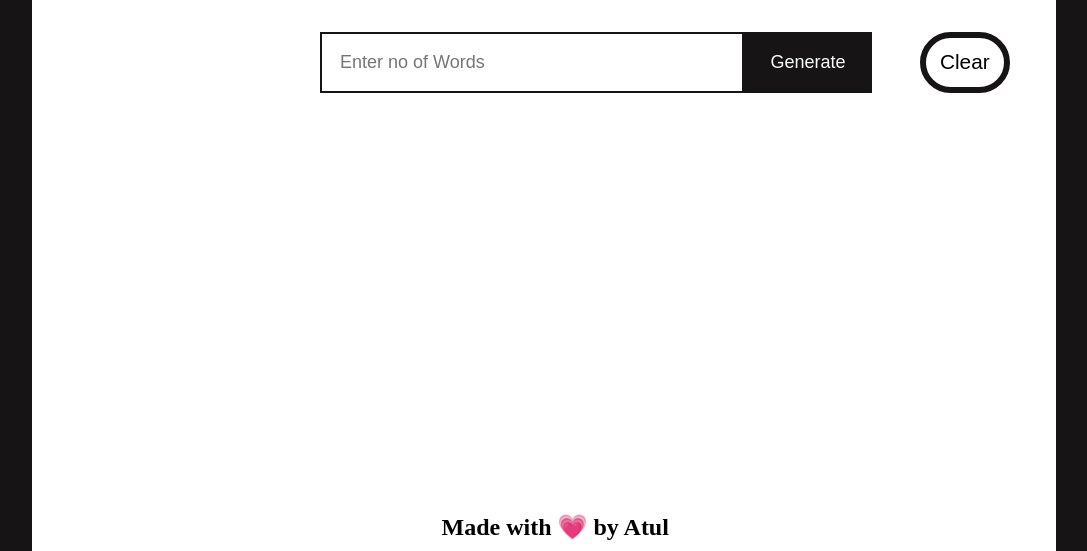
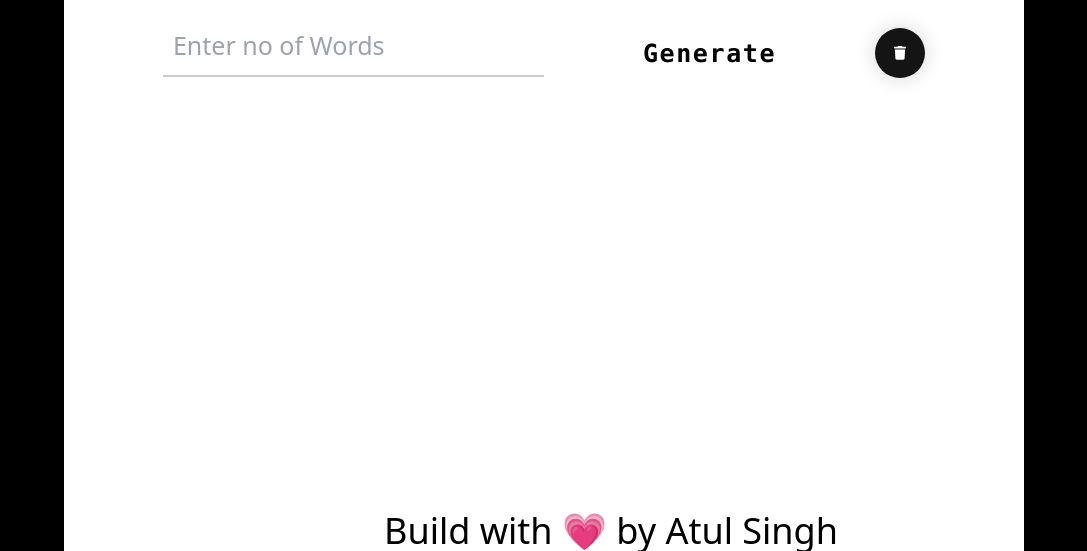
Before and after one commit to atulsingh369/PARA-GENERATOR, a plain HTML site: page index.html in a window 1280 px wide. Shown: the part 249-800 px from the top of the page, without its empty margins (96-1183 px from the left). Drawn offline with nearby package versions, Linux system fonts and the light colour scheme.

Commit message:
Updated UI

```diff
--- a/index.html
+++ b/index.html
@@ -4,6 +4,7 @@
     <meta charset="UTF-8" />
     <meta http-equiv="X-UA-Compatible" content="IE=edge" />
     <meta name="viewport" content="width=device-width, initial-scale=1.0" />
+    <script src="https://cdn.tailwindcss.com"></script>
     <link rel="stylesheet" href="style.css" />
     <link
       rel="icon"
@@ -12,22 +13,45 @@
     <title>Para Generator</title>
   </head>
   <body>
-    <div class="container">
-      <div class="wrapper">
-        <h1>PARA GENERATOR</h1>
-        <div style="margin-left: 18rem">
-          <div style="margin-top: 5rem; display: flex">
-            <input
-              type="number"
-              id="words"
-              class="no"
-              placeholder="Enter no of Words" />
-            <button class="btn" onclick="getWords()">Generate</button>
-            <button class="btn2" onclick="remove()">Clear</button>
+    <div class="bg-black h-screen overflow-hidden flex justify-center">
+      <div
+        class="h-full bg-white relative w-3/4 flex flex-col items-center justify-center">
+        <h1
+          class="lg:text-5xl text-3xl font-semibold lg:tracking-wider text-center">
+          PARA GENERATOR
+        </h1>
+        <div class="flex flex-col items-center w-full justify-center">
+          <div class="flex lg:flex-row flex-col space-y-3 justify-evenly items-center w-full my-10">
+
+            <div class="input-container">
+              <input
+                type="tel"
+                id="words"
+                placeholder="Enter no of Words"
+                class="input-field" />
+              <label for="input-field" class="input-label"
+                >Enter no of Words</label
+              >
+              <span class="input-highlight"></span>
+            </div>
+
+            <button onclick="getWords()" class="ui-btn">
+              <span> Generate </span>
+            </button>
+
+            <button onclick="remove()" class="button">
+              <svg viewBox="0 0 448 512" class="svgIcon">
+                <path
+                  d="M135.2 17.7L128 32H32C14.3 32 0 46.3 0 64S14.3 96 32 96H416c17.7 0 32-14.3 32-32s-14.3-32-32-32H320l-7.2-14.3C307.4 6.8 296.3 0 284.2 0H163.8c-12.1 0-23.2 6.8-28.6 17.7zM416 128H32L53.2 467c1.6 25.3 22.6 45 47.9 45H346.9c25.3 0 46.3-19.7 47.9-45L416 128z"></path>
+              </svg>
+            </button>
           </div>
-          <div style="margin-bottom: 1rem;" id="noOfParas"></div>
+          <div id="noOfParas" class="text-xl font-semibold text-center mx-16 overflow-scroll h-64"></div>
         </div>
-				<div style="font-size: 150%; font-weight: 600; position: fixed; bottom: 10px; left: 42vw;">Made with 💗 by Atul</div>
+        <div
+          class="text-center text-2xl lg:text-4xl lg:left-1/3 left-1/4 absolute bottom-0">
+          Build with 💗 by Atul Singh
+        </div>
       </div>
     </div>
     <script src="index.js"></script>
--- a/index.js
+++ b/index.js
@@ -40,8 +40,6 @@ const paras = (n) => {
 const getWords = () => {
 	noOfWords = Number(words.value);
 	words.value = "";
-	if (multipl.childNodes.length >= 5 || (noOfWords > 50 && multipl.childNodes.length >= 2))
-		multipl.removeChild(multipl.firstElementChild);
 	paras(noOfWords);
 }
 
--- a/style.css
+++ b/style.css
@@ -1,69 +1,256 @@
-* {
-  margin: 0;
-  padding: 0;
+/* Input container */
+.input-container {
+  position: relative;
 }
 
-.container {
-  background-color: rgb(22, 20, 20);
-  height: 100vh;
-  display: flex;
-  justify-content: center;
+/* Input field */
+.input-field {
+  display: block;
+  width: 100%;
+  padding: 10px;
+  font-size: 25px;
+  border: none;
+  border-bottom: 2px solid #ccc;
+  outline: none;
+  background-color: transparent;
 }
 
-.wrapper {
-  width: 80vw;
-  height: 100vh;
-  background-color: white;
+/* Input label */
+.input-label {
+  position: absolute;
+  top: 0;
+  left: 0;
+  font-size: 25px;
+  color: rgba(204, 204, 204, 0);
+  pointer-events: none;
+  transition: all 0.3s ease;
 }
 
-h1 {
-  margin-top: 15%;
-  font-size: 250%;
-  text-align: center;
-  text-decoration: underline;
+/* Input highlight */
+.input-highlight {
+  position: absolute;
+  bottom: 0;
+  left: 0;
+  height: 2px;
+  width: 0;
+  background-color: #007bff;
+  transition: all 0.3s ease;
 }
 
-.btn {
-  border: 2px solid rgb(22, 20, 20);
-  width: 10vw;
-  color: white;
-  font-size: large;
-  cursor: pointer;
-  background-color: rgb(22, 20, 20);
+/* Input field:focus styles */
+.input-field:focus + .input-label {
+  top: -20px;
+  font-size: 16px;
+  color: #007bff;
 }
 
-.btn:hover {
-  font-size: 125%;
-  width: 12vw;
-  font-weight: 600;
-  transition: all ease-in-out 0.5s;
+.input-field:focus + .input-label + .input-highlight {
+  width: 100%;
 }
 
-.btn2 {
-  margin-left: 3rem;
-  border: 6px solid rgb(22, 20, 20);
-  width: 7vw;
-  border-radius: 10vw;
-  color: black;
-  font-size: 130%;
-  cursor: pointer;
-  background-color: white;
+.ui-btn {
+  --btn-transition: 0.3s;
+  --btn-letter-spacing: 0.1rem;
+  --btn-animation-duration: 1.2s;
+  --hover-btn-color: #df2617;
+  --font-size: 25px;
+  /* 👆 this field should not be empty */
+  --font-weight: 600;
+  --font-family: Menlo, Roboto Mono, monospace;
+  /* 👆 this field should not be empty */
 }
 
-.no {
-  border: 2px solid rgb(22, 20, 20);
-  width: 30vw;
-  padding: 18px;
-  font-size: large;
-  color: black;
+/* button settings 👆 */
+
+.ui-btn {
+  box-sizing: border-box;
+  padding: var(--btn-padding);
+  display: flex;
+  align-items: center;
+  justify-content: center;
+  color: #000;
+  font: var(--font-weight) var(--font-size) var(--font-family);
+  background: var(--btn-default-bg);
+  border: none;
+  cursor: pointer;
+  transition: var(--btn-transition);
+  overflow: hidden;
+  box-shadow: var(--btn-shadow);
 }
 
-.para {
-  margin-top: 1rem;
-  background-color: rgb(223, 238, 255);
-  padding: 15px;
-  border-radius: 10px;
-  width: 40vw;
-  font-size: large;
-  font-weight: 500;
+.ui-btn span {
+  letter-spacing: var(--btn-letter-spacing);
+  transition: var(--btn-transition);
+  box-sizing: border-box;
+  position: relative;
+  background: inherit;
 }
+
+.ui-btn span::before {
+  box-sizing: border-box;
+  position: absolute;
+  content: "";
+  background: inherit;
+}
+
+.ui-btn:hover,
+.ui-btn:focus {
+  background: var(--btn-hover-bg);
+}
+
+.ui-btn:hover span,
+.ui-btn:focus span {
+  color: var(--hover-btn-color);
+}
+
+.ui-btn:hover span::before,
+.ui-btn:focus span::before {
+  animation: chitchat linear both var(--btn-animation-duration);
+}
+
+@keyframes chitchat {
+  0% {
+    content: "#";
+  }
+
+  5% {
+    content: ".";
+  }
+
+  10% {
+    content: "^{";
+  }
+
+  15% {
+    content: "-!";
+  }
+
+  20% {
+    content: "#$_";
+  }
+
+  25% {
+    content: "№:0";
+  }
+
+  30% {
+    content: "#{+.";}35%{content: "@}-?";
+  }
+
+  40% {
+    content: "?{4@%";
+  }
+
+  45% {
+    content: "=.,^!";
+  }
+
+  50% {
+    content: "?2@%";
+  }
+
+  55% {
+    content: "\;1}]";
+  }
+
+  60% {
+    content: "?{%:%";
+    right: 0;
+  }
+
+  65% {
+    content: "|{f[4";
+    right: 0;
+  }
+
+  70% {
+    content: "{4%0%";
+    right: 0;
+  }
+
+  75% {
+    content: "'1_0<";
+    right: 0;
+  }
+
+  80% {
+    content: "{0%";
+    right: 0;
+  }
+
+  85% {
+    content: "]>'";
+    right: 0;
+  }
+
+  90% {
+    content: "4";
+    right: 0;
+  }
+
+  95% {
+    content: "2";
+    right: 0;
+  }
+
+  100% {
+    content: "";
+    right: 0;
+  }
+}
+
+.button {
+  width: 50px;
+  height: 50px;
+  border-radius: 50%;
+  background-color: rgb(20, 20, 20);
+  border: none;
+  font-weight: 600;
+  display: flex;
+  align-items: center;
+  justify-content: center;
+  box-shadow: 0px 0px 20px rgba(0, 0, 0, 0.164);
+  cursor: pointer;
+  transition-duration: .3s;
+  overflow: hidden;
+  position: relative;
+}
+
+.svgIcon {
+  width: 12px;
+  transition-duration: .3s;
+}
+
+.svgIcon path {
+  fill: white;
+}
+
+.button:hover {
+  width: 140px;
+  border-radius: 50px;
+  transition-duration: .3s;
+  background-color: rgb(255, 69, 69);
+  align-items: center;
+}
+
+.button:hover .svgIcon {
+  width: 50px;
+  transition-duration: .3s;
+  transform: translateY(60%);
+}
+
+.button::before {
+  position: absolute;
+  top: -20px;
+  content: "Delete";
+  color: white;
+  transition-duration: .3s;
+  font-size: 2px;
+}
+
+.button:hover::before {
+  font-size: 13px;
+  opacity: 1;
+  transform: translateY(30px);
+  transition-duration: .3s;
+}
```
